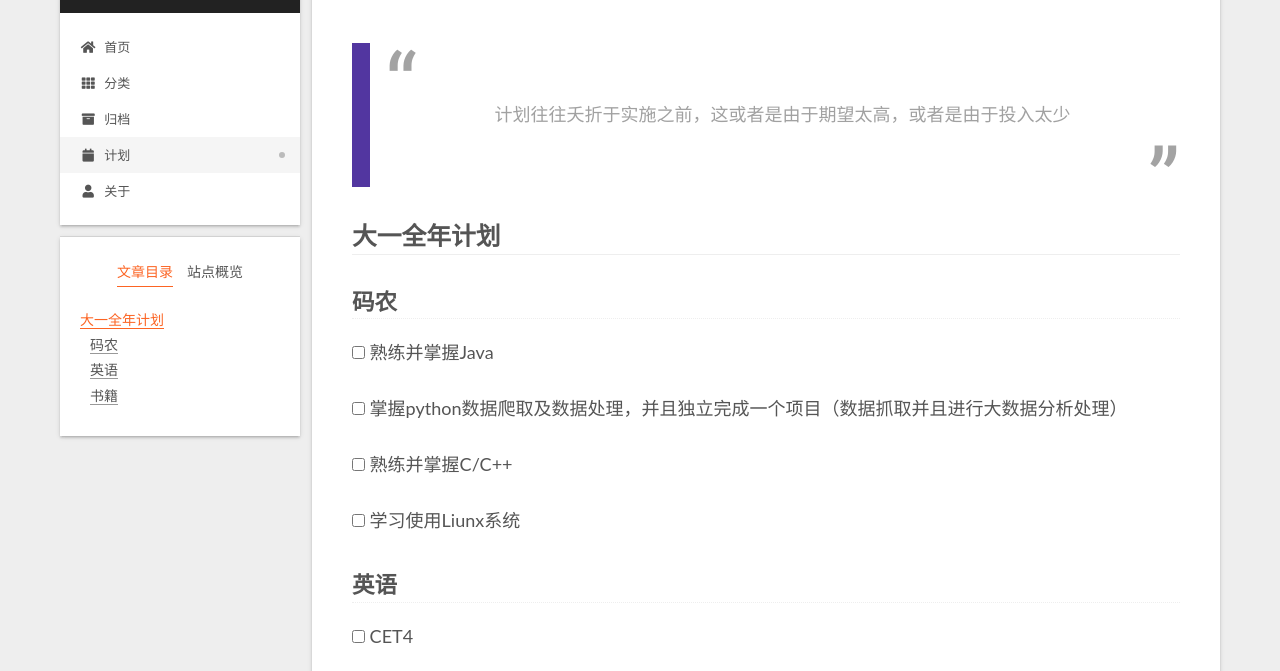
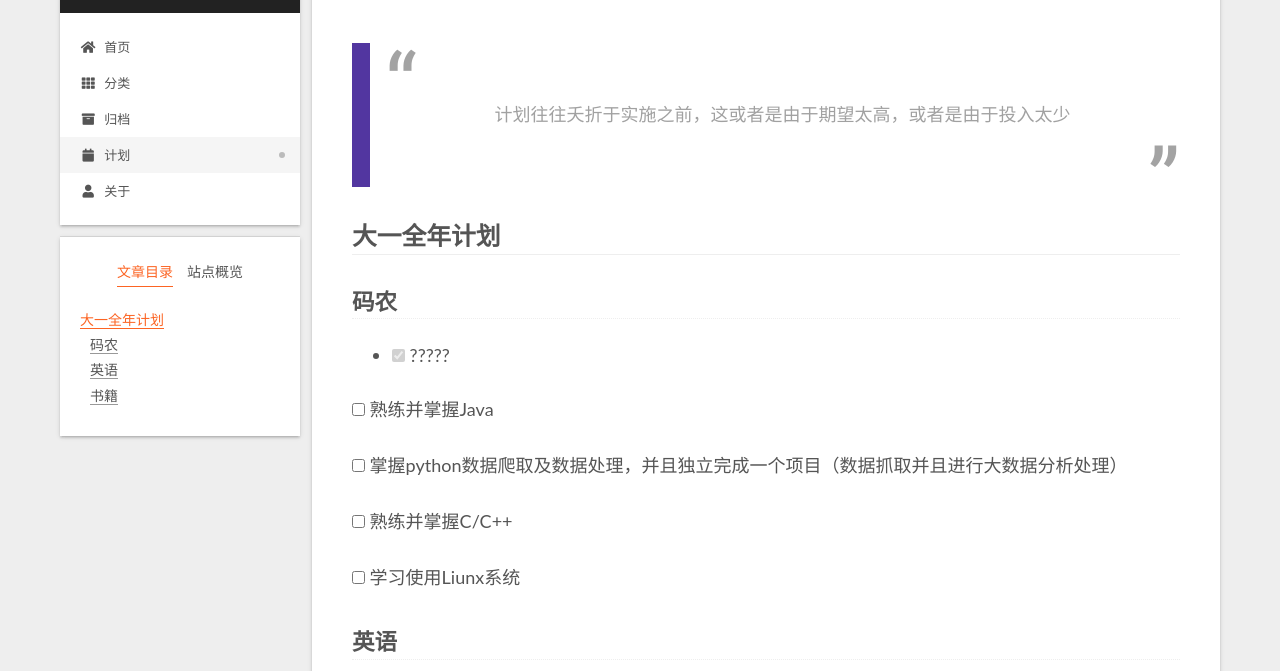
Before and after one commit to channile/channile.github.io, a plain HTML site: page schedule/index.html in a window 1280 px wide. Shown: the part 101-772 px from the top of the page. Drawn offline with nearby package versions, Linux system fonts and the light colour scheme.

Commit message:
Site updated: 2021-04-01 17:35:53

```diff
--- a/schedule/index.html
+++ b/schedule/index.html
@@ -31,7 +31,7 @@
 <meta property="og:description" content="@import url(https:&#x2F;&#x2F;fonts.googleapis.com&#x2F;css?family&#x3D;Roboto); blockquote {     color:#a1a1a1;     background-color: #ffffff;     border-left: 1em solid #5236a0;     pa">
 <meta property="og:locale" content="zh_CN">
 <meta property="article:published_time" content="2021-03-30T02:57:12.000Z">
-<meta property="article:modified_time" content="2021-04-01T09:10:25.029Z">
+<meta property="article:modified_time" content="2021-04-01T09:35:25.789Z">
 <meta property="article:author" content="Channile">
 <meta name="twitter:card" content="summary">
 
@@ -280,7 +280,10 @@ blockquote:after {
 </html>
 
 
-<h2 id="大一全年计划"><a href="#大一全年计划" class="headerlink" title="大一全年计划"></a>大一全年计划</h2><h3 id="码农"><a href="#码农" class="headerlink" title="码农"></a>码农</h3><p><label><input type="checkbox" name="check">  熟练并掌握Java</label>  </p>
+<h2 id="大一全年计划"><a href="#大一全年计划" class="headerlink" title="大一全年计划"></a>大一全年计划</h2><h3 id="码农"><a href="#码农" class="headerlink" title="码农"></a>码农</h3><ul>
+<li><input checked="" disabled="" type="checkbox"> ?????</li>
+</ul>
+<p><label><input type="checkbox" name="check">  熟练并掌握Java</label>  </p>
 <p><label><input type="checkbox" name="check">  掌握python数据爬取及数据处理，并且独立完成一个项目（数据抓取并且进行大数据分析处理）</label>  </p>
 <p><label><input type="checkbox" name="check">  熟练并掌握C/C++</label>  </p>
 <p><label><input type="checkbox" name="check">  学习使用Liunx系统</label></p>
```
